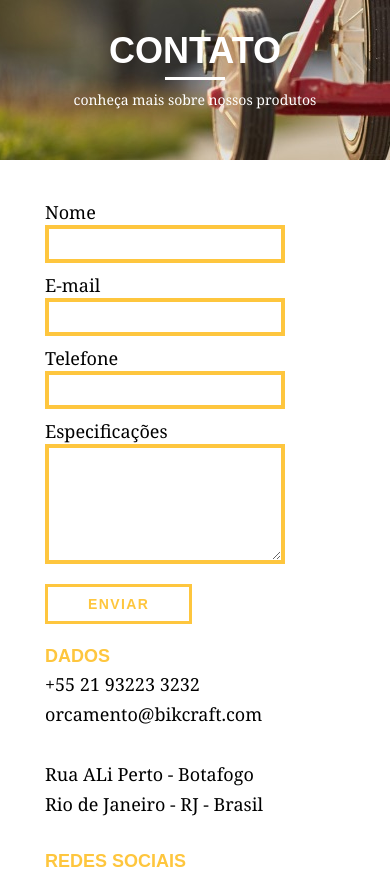
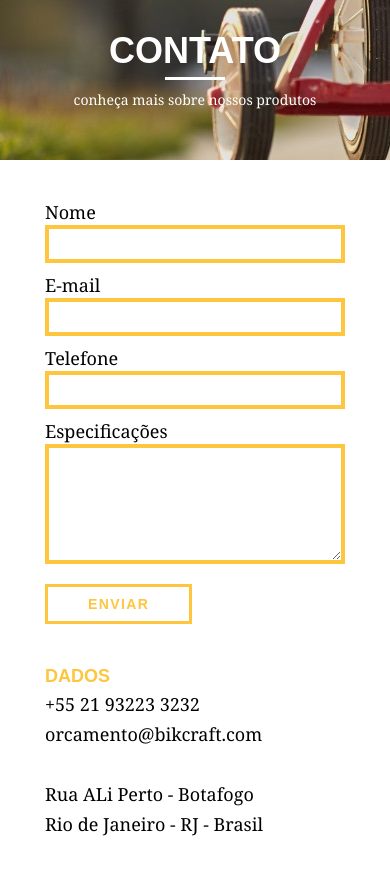
Before and after one commit to GabrielSilva2012/bikcraft, a PHP site: page /contato.html in a window 390 px wide. Shown: the part 242-1112 px from the top of the page. Run offline with PHP 8.4, Linux system fonts and the light colour scheme.

Commit message:
Deixando a Pagina Contato/Portfolio Responsivo

```diff
--- a/css/responsivo.css
+++ b/css/responsivo.css
@@ -146,4 +146,10 @@
     padding-right: 0px;
   }
 
+ /*Formulario Contato*/
+ .contato-form {
+	padding-right: 0px;
+  margin-bottom: 40px;
+}
+
 }/*Acaba aqui a parte de Smartphone*/
```
